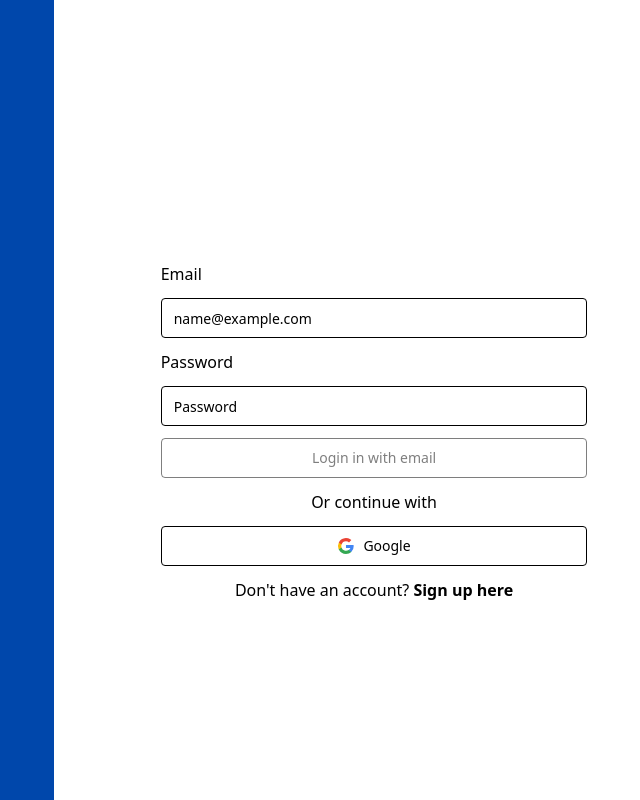
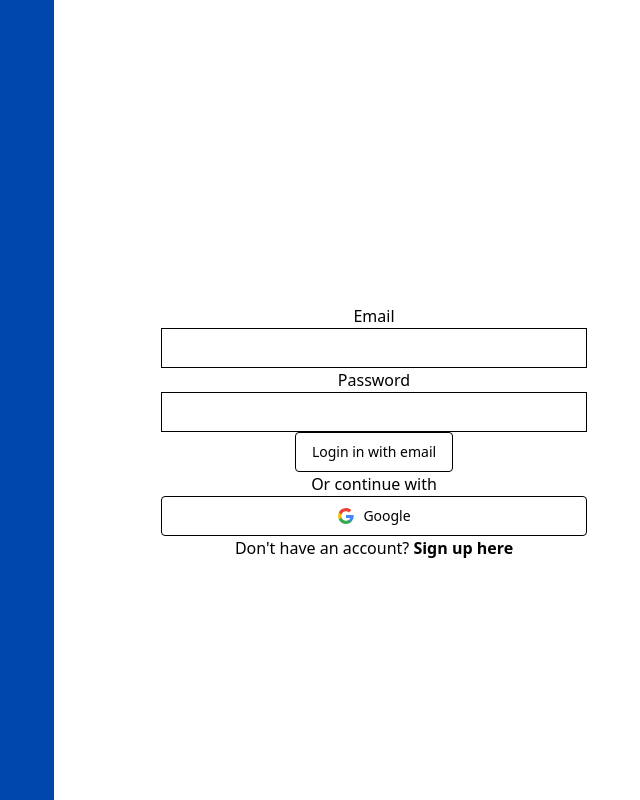
Before and after one commit to DevNik14/budget-buddy-ai, a React (Vite) app: page /login in a window 1280 px wide. Shown: the whole page, without its empty margins (586-1226 px from the left). Built offline with nearby package versions, Linux system fonts and the light colour scheme; no server answers.

Commit message:
refactor(login): enhance code readability and simplify logic with React Hook Form (#62)

```diff
--- a/src/pages/Login/LoginForm.tsx
+++ b/src/pages/Login/LoginForm.tsx
@@ -1,6 +1,7 @@
-import { useState, FormEvent } from "react";
+import { useState } from "react";
 
 import { Link, useNavigate } from "react-router-dom";
+import { useForm, Controller, SubmitHandler } from "react-hook-form";
 
 import { Button } from "@/components/ui/button";
 import { Input } from "@/components/ui/input";
@@ -10,32 +11,33 @@ import { formatErrorMessage } from "@/utils/formatErrorMessage";
 import { useAuth } from "@/contexts/authContext";
 import ErrorAuthMessage from "@/components/ui/ErrorAuthMessage";
 
+type Inputs = {
+  email: string;
+  password: string;
+};
+
 export default function LoginForm(): React.JSX.Element {
   const user = useAuth();
   const navigate = useNavigate();
   const [message, setMessage] = useState("");
-  const [userCredentials, setUserCredentials] = useState({
+  const [error, setError] = useState("");
+
+  const { handleSubmit, control, watch } = useForm<Inputs>({
+    defaultValues: {
       email: "",
       password: "",
+    },
   });
-  const [error, setError] = useState("");
+  const onSubmit: SubmitHandler<Inputs> = (data) => loginHandler(data);
 
-  const userCredentialsHandler = (e: FormEvent<HTMLInputElement>) => {
-    const { name, value } = e.target as HTMLInputElement;
-
-    setUserCredentials((oldCredentials) => ({
-      ...oldCredentials,
-      [name]: value,
-    }));
+  const disableLoginButton = () => {
+    return watch(["email", "password"]).some((val) => val === "");
   };
 
-  const disableLoginButton = () => {
-    return Object.values(userCredentials).some((val) => val === "");
-  };
-
-  const loginHandler = async () => {
+  const loginHandler = async (data: Inputs) => {
+    const { email, password } = data;
     try {
-      await user.loginHandler(userCredentials.email, userCredentials.password);
+      await user.loginHandler(email, password);
       user.setAuthenticated(true);
       navigate("/");
     } catch (error) {
@@ -66,38 +68,41 @@ export default function LoginForm(): React.JSX.Element {
               {error !== "" && <ErrorAuthMessage message={error} />}
             </div>
             <div className="flex flex-col w-4/6 text-center gap-y-3">
+              <form onSubmit={handleSubmit(onSubmit)}>
                 <label htmlFor="email" className="text-left">
                   Email
                 </label>
-              <Input
-                id="email"
-                type="email"
+                <Controller
                   name="email"
-                value={userCredentials.email}
-                onChange={userCredentialsHandler}
-                placeholder="name@example.com"
-                className="rounded"
+                  control={control}
+                  render={({ field }) => (
+                    <Input className="rounder" id="email" {...field} />
+                  )}
                 />
                 <label htmlFor="password" className="text-left">
                   Password
                 </label>
+                <Controller
+                  name="password"
+                  control={control}
+                  render={({ field }) => (
                     <Input
+                      className="rounder"
+                      type="password"
                       id="password"
-                type="password"
-                name="password"
-                value={userCredentials.password}
-                onChange={userCredentialsHandler}
-                placeholder="Password"
-                className="rounded"
+                      {...field}
+                    />
+                  )}
                 />
                 <Button
                   className="rounded border-solid border-black"
                   variant="outline"
-                disabled={disableLoginButton()}
-                onClick={loginHandler}
+                  aria-disabled={disableLoginButton()}
+                  type="submit"
                 >
                   Login in with email
                 </Button>
+                <br />
                 <span>Or continue with</span>
                 {message !== "" && <p>{message}</p>}
                 <Button
@@ -114,6 +119,7 @@ export default function LoginForm(): React.JSX.Element {
                     <Link to="/register">Sign up here</Link>
                   </strong>
                 </p>
+              </form>
             </div>
           </div>
         </div>
```
Lines whose indentation alone changed are shown as unchanged.
